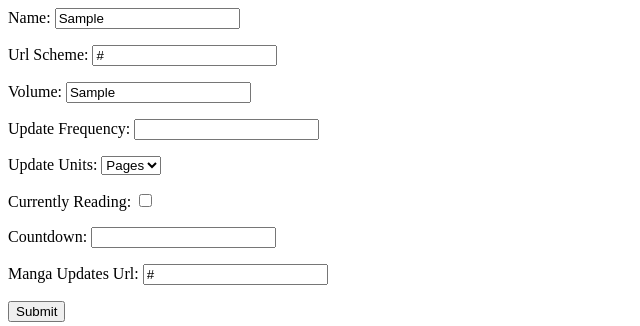
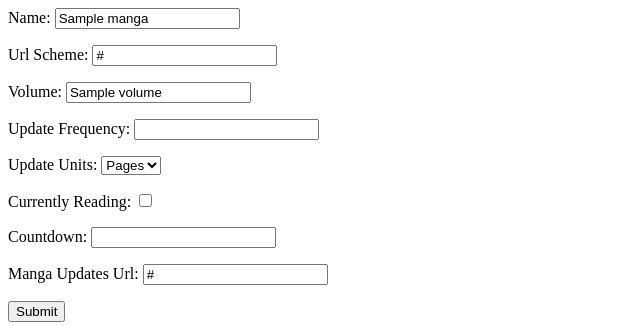
Before and after one commit to jabrouwer82/manga-notifier, a Python web app: template templates/manga.html in a window 1280 px wide. Shown: the top 326 px of the page, without its empty margins (0-640 px from the left). Run offline with Jinja, Linux system fonts and the light colour scheme; the template is opened without the code that fills it: most values are stand-ins (such as "Sample title", 1, 10 or a date in 2020).

Commit message:
Fixes minor issue with manga template.
Kills two birds with one stone
Fixes #14
Fixes #12

```diff
--- a/app.yaml
+++ b/app.yaml
@@ -1,5 +1,5 @@
 application: ballin-octo-wallhack
-version: 1-3-1
+version: 1-3-2
 runtime: python27
 api_version: 1
 threadsafe: true
--- a/manga.py
+++ b/manga.py
@@ -19,6 +19,8 @@ class Manga(Handler):
   def post(self):
     url_key = self.request.get('key', '')
     if url_key and not url_key == '/':
+      # When making a new manga, the url_key argument isn't filled out.
+      # However jinja changes that from an empty string to a '/' for some reason.
       key = ndb.Key(urlsafe=url_key)
       manga = key.get()
     else:
--- a/templates/manga.html
+++ b/templates/manga.html
@@ -1,17 +1,17 @@
 <html>
 <body>
 <form method="post">
-  <p>Name: <input type="text" name="name" value={{ manga.name }} />
-  <p>Url Scheme: <input type="text" name="url_scheme" value={{ manga.url_scheme }} />
-  <p>Volume: <input type="text" name="volume" value={{ manga.volume|join(',') }} />
-  <p>Update Frequency: <input type="number" step="any" name="frequency" value={{ manga.frequency }} />
+  <p>Name: <input type="text" name="name" value="{{ manga.name }}" />
+  <p>Url Scheme: <input type="text" name="url_scheme" value="{{ manga.url_scheme }}" />
+  <p>Volume: <input type="text" name="volume" value="{{ manga.volume|join(',') }}" />
+  <p>Update Frequency: <input type="number" step="any" name="frequency" value="{{ manga.frequency }}" />
   <p>Update Units: <select name="freq_units">
     <option value="pages" selected>Pages</option>
   </select>
   <p>Currently Reading: <input type="checkbox" name="update" {% if manga.update %}checked{% endif %} />
-  <p>Countdown: <input type="number" name="countdown" value={{ manga.countdown }} />
-  <p>Manga Updates Url: <input type="text" name="manga_updates_url" value={{ manga.manga_updates_url }} />
-  <input type="hidden" name="key" value={{ manga.url_key }} />
+  <p>Countdown: <input type="number" name="countdown" value="{{ manga.countdown }}" />
+  <p>Manga Updates Url: <input type="text" name="manga_updates_url" value="{{ manga.manga_updates_url }}" />
+  <input type="hidden" name="key" value="{{ manga.url_key }}" />
   <p><input type="submit" />
 </form>
 </body>
```
